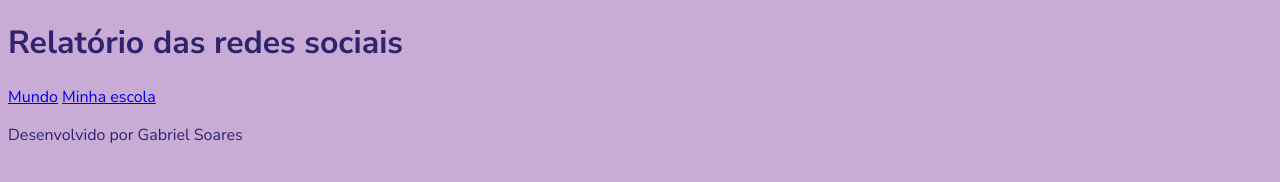
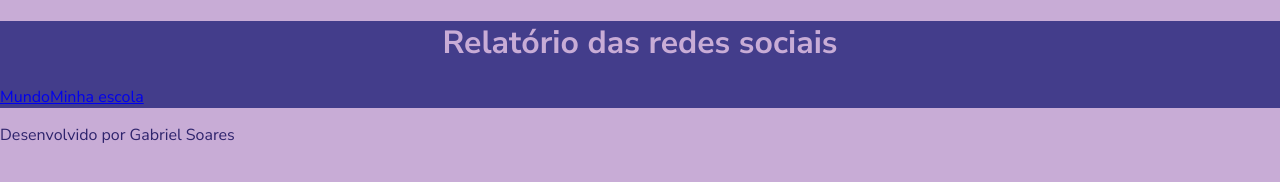
Before and after one commit to gasosi/DATA-SCIENCE, a plain HTML site: page index.html in a window 1280 px wide. Drawn offline with Linux system fonts and the light colour scheme; no server answers.

Commit message:
asdasdas

```diff
--- a/style.css
+++ b/style.css
@@ -12,4 +12,20 @@ body {
     color: var(--primary-color);
     font-family: var(--font);
     height: 100vh;
+    margin: 0;
 }
+
+header{
+    background-color: var(--secundary-color);
+    text-align: center;
+}
+
+h1{
+    font-size: 2rem;
+    color: var(--bg-color);
+    font-weight: 700;
+}
+
+nav{
+    display: flex;
+}
```
